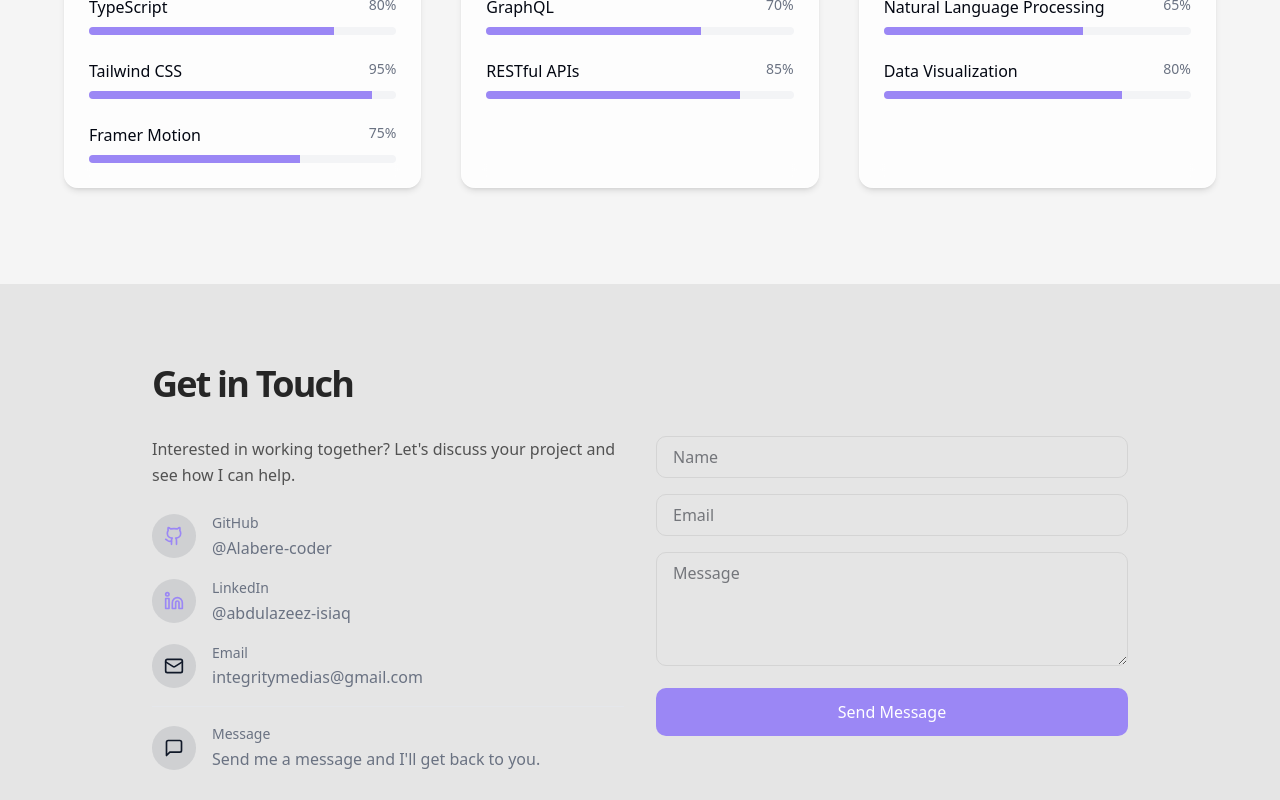
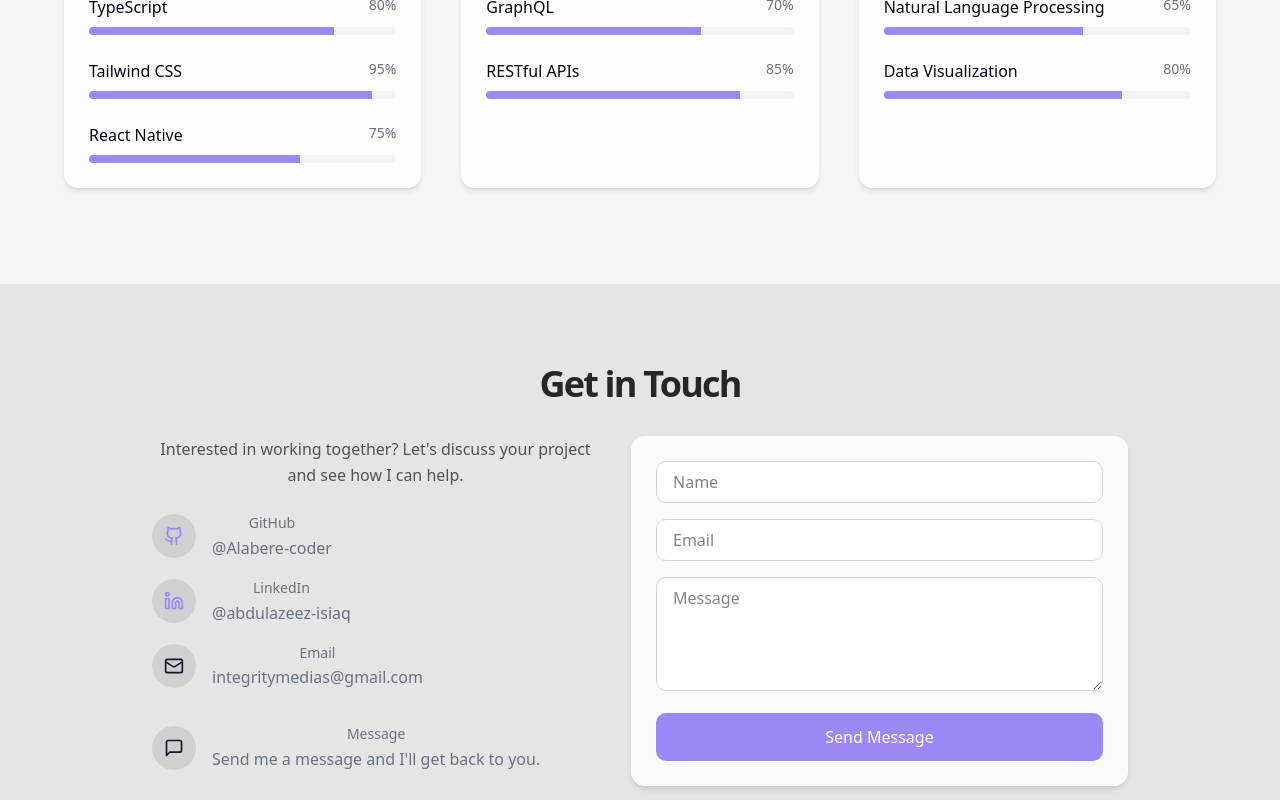
Before and after one commit to Alabere-coder/integritymedia, a Next.js app: page / in a window 1280 px wide. Shown: the part 3080-3880 px from the top of the page. Built offline with nearby package versions, Linux system fonts and the light colour scheme.

Commit message:
making some changes

```diff
--- a/components/contact.tsx
+++ b/components/contact.tsx
@@ -4,16 +4,18 @@ import { motion } from "framer-motion";
 import { Github, Linkedin, Mail, MessageSquare } from "lucide-react";
 import { Separator } from "./ui/separator";
 import Link from "next/link";
+import { Input } from "./ui/input";
 
 const Contact = () => {
   return (
     <section className="py-20 w-full bg-neutral-200" id="contact">
       <div className="max-w-5xl mx-auto px-6">
         <motion.div
-          initial={{ opacity: 0 }}
-          whileInView={{ opacity: 1 }}
-          viewport={{ once: true }}
-          transition={{ duration: 0.5 }}
+          className="text-center mb-16"
+          initial={{ opacity: 0, y: 20 }}
+          whileInView={{ opacity: 1, y: 0 }}
+          viewport={{ once: true, margin: "-100px" }}
+          transition={{ duration: 0.8 }}
         >
           <h2 className="font-display text-3xl md:text-4xl font-bold mb-8 text-neutral-800">
             Get in Touch
@@ -73,21 +75,23 @@ const Contact = () => {
                 </div>
               </div>
             </div>
-            <form className="flex-1 w-full space-y-4">
+
+            <form className="flex-1 glass-card p-6 rounded-xl w-full space-y-4">
               <input
                 type="text"
                 placeholder="Name"
-                className="w-full px-4 py-2 rounded-lg border border-neutral-300 focus:border-[#9b87f5] focus:ring-1 focus:ring-[#9b87f5] outline-none transition-colors"
+                className="w-full px-4 py-2 bg-background rounded-lg border border-neutral-300 focus:border-[#9b87f5] focus:ring-1 focus:ring-[#9b87f5] outline-none transition-colors"
               />
+
               <input
                 type="email"
                 placeholder="Email"
-                className="w-full px-4 py-2 rounded-lg border border-neutral-300 focus:border-[#9b87f5] focus:ring-1 focus:ring-[#9b87f5] outline-none transition-colors"
+                className="w-full px-4 py-2 bg-background rounded-lg border border-neutral-300 focus:border-[#9b87f5] focus:ring-1 focus:ring-[#9b87f5] outline-none transition-colors"
               />
               <textarea
                 placeholder="Message"
                 rows={4}
-                className="w-full px-4 py-2 rounded-lg border border-neutral-300 focus:border-[#9b87f5] focus:ring-1 focus:ring-[#9b87f5] outline-none transition-colors"
+                className="w-full px-4 py-2 bg-background rounded-lg border border-neutral-300 focus:border-[#9b87f5] focus:ring-1 focus:ring-[#9b87f5] outline-none transition-colors"
               ></textarea>
               <button
                 type="submit"
--- a/components/header.tsx
+++ b/components/header.tsx
@@ -11,11 +11,15 @@ const Header = () => {
   return (
     <div className="w-full h-screen max-sm:-mt-10 bg-neutral-200 flex flex-col items-center justify-center">
       <motion.div
-        initial={{ opacity: 0, y: 20 }}
+        initial={{ opacity: 0, y: 40 }}
         animate={{ opacity: 1, y: 0 }}
-        transition={{ duration: 0.5 }}
+        transition={{ duration: 0.9 }}
       >
-        <div className="flex flex-row h-fit w-full">
+        <motion.div
+          whileHover={{ scale: 1.15 }}
+          transition={{ type: "spring", stiffness: 400, damping: 10 }}
+          className="flex flex-row h-fit w-full"
+        >
           <div className="flex justify-center items-center border-4 border-[#9b87f5] rounded-lg text-center max-md:w-32 max-md:h-32 w-40 h-40">
             <Image
               src="/work.jpg"
@@ -25,7 +29,7 @@ const Header = () => {
               className="w-full h-full rounded-lg"
             />
           </div>
-        </div>
+        </motion.div>
       </motion.div>
       <div className="max-w-full flex flex-col">
         <div className="max-w-5xl mt-2 mx-auto text-center">
--- a/components/skills.tsx
+++ b/components/skills.tsx
@@ -9,7 +9,7 @@ const skillCategories = [
       { name: "Next.js", level: 85 },
       { name: "TypeScript", level: 80 },
       { name: "Tailwind CSS", level: 95 },
-      { name: "Framer Motion", level: 75 },
+      { name: "React Native", level: 75 },
     ],
   },
   {
--- /dev/null
+++ b/components/ui/input.tsx
@@ -0,0 +1,21 @@
+import * as React from "react"
+
+import { cn } from "@/lib/utils"
+
+function Input({ className, type, ...props }: React.ComponentProps<"input">) {
+  return (
+    <input
+      type={type}
+      data-slot="input"
+      className={cn(
+        "border-input file:text-foreground placeholder:text-muted-foreground selection:bg-primary selection:text-primary-foreground flex h-9 w-full min-w-0 rounded-md border bg-transparent px-3 py-1 text-base shadow-xs transition-[color,box-shadow] outline-none file:inline-flex file:h-7 file:border-0 file:bg-transparent file:text-sm file:font-medium disabled:pointer-events-none disabled:cursor-not-allowed disabled:opacity-50 md:text-sm",
+        "focus-visible:border-ring focus-visible:ring-ring/50 focus-visible:ring-[3px]",
+        "aria-invalid:ring-destructive/20 dark:aria-invalid:ring-destructive/40 aria-invalid:border-destructive",
+        className
+      )}
+      {...props}
+    />
+  )
+}
+
+export { Input }
--- /dev/null
+++ b/components/ui/sonner.tsx
@@ -0,0 +1,29 @@
+"use client"
+
+import { useTheme } from "next-themes"
+import { Toaster as Sonner, ToasterProps } from "sonner"
+
+const Toaster = ({ ...props }: ToasterProps) => {
+  const { theme = "system" } = useTheme()
+
+  return (
+    <Sonner
+      theme={theme as ToasterProps["theme"]}
+      className="toaster group"
+      toastOptions={{
+        classNames: {
+          toast:
+            "group toast group-[.toaster]:bg-background group-[.toaster]:text-foreground group-[.toaster]:border-border group-[.toaster]:shadow-lg",
+          description: "group-[.toast]:text-muted-foreground",
+          actionButton:
+            "group-[.toast]:bg-primary group-[.toast]:text-primary-foreground font-medium",
+          cancelButton:
+            "group-[.toast]:bg-muted group-[.toast]:text-muted-foreground font-medium",
+        },
+      }}
+      {...props}
+    />
+  )
+}
+
+export { Toaster }
--- /dev/null
+++ b/components/ui/textarea.tsx
@@ -0,0 +1,18 @@
+import * as React from "react"
+
+import { cn } from "@/lib/utils"
+
+function Textarea({ className, ...props }: React.ComponentProps<"textarea">) {
+  return (
+    <textarea
+      data-slot="textarea"
+      className={cn(
+        "border-input placeholder:text-muted-foreground focus-visible:border-ring focus-visible:ring-ring/50 aria-invalid:ring-destructive/20 dark:aria-invalid:ring-destructive/40 aria-invalid:border-destructive flex field-sizing-content min-h-16 w-full rounded-md border bg-transparent px-3 py-2 text-base shadow-xs transition-[color,box-shadow] outline-none focus-visible:ring-[3px] disabled:cursor-not-allowed disabled:opacity-50 md:text-sm",
+        className
+      )}
+      {...props}
+    />
+  )
+}
+
+export { Textarea }
--- a/package.json
+++ b/package.json
@@ -17,8 +17,10 @@
     "framer-motion": "^12.4.10",
     "lucide-react": "^0.479.0",
     "next": "15.2.1",
+    "next-themes": "^0.4.5",
     "react": "^19.0.0",
     "react-dom": "^19.0.0",
+    "sonner": "^2.0.1",
     "tailwind-merge": "^3.0.2",
     "tailwindcss-animate": "^1.0.7"
   },
```
Also changed, not shown: 1 other file (tests, documents, lock files or other folders).
